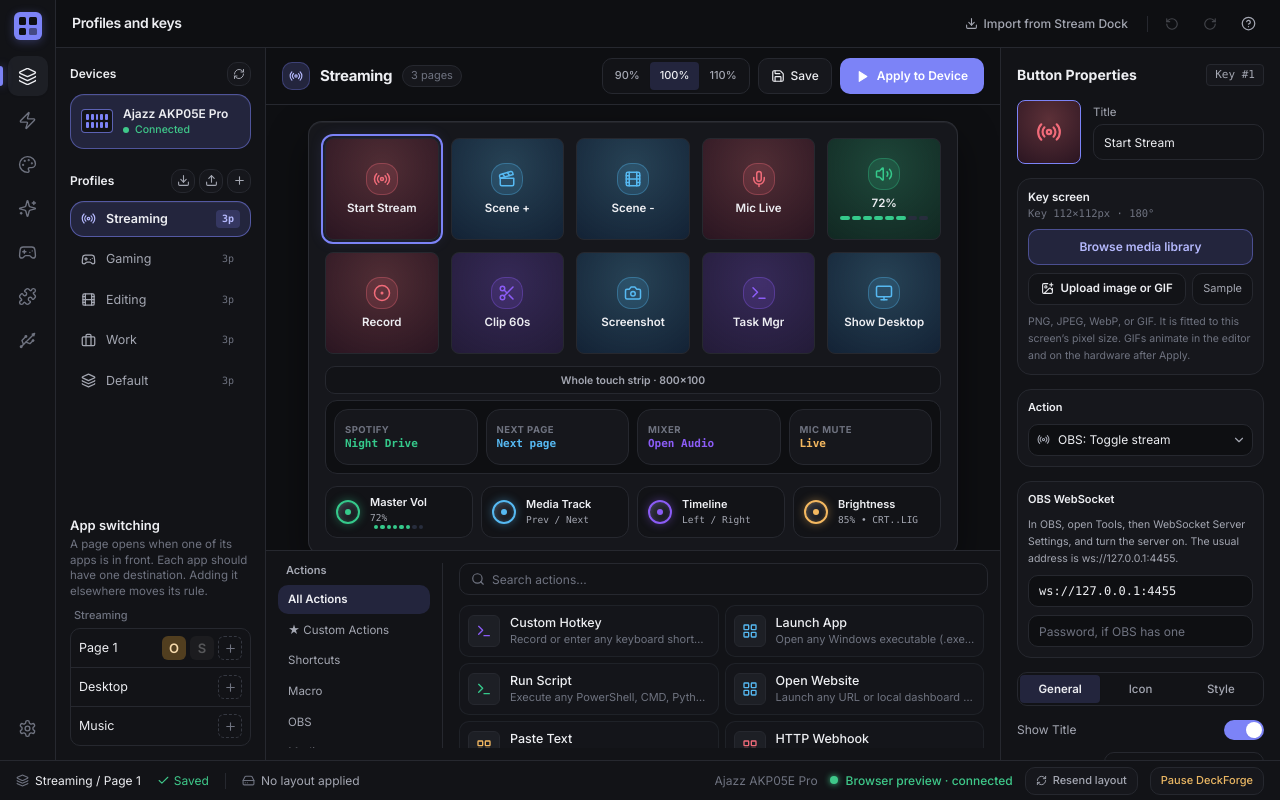
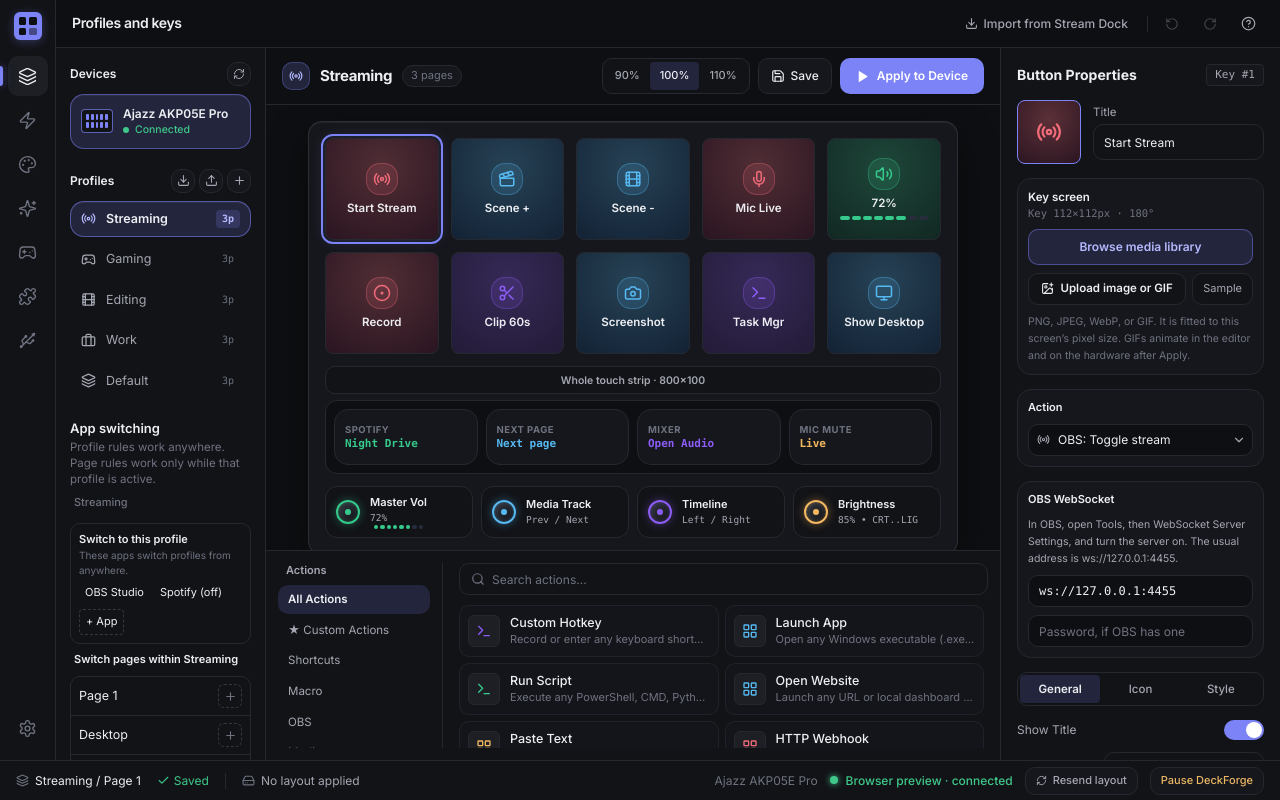
Before and after one commit to Adoxcol/deckforge, a React (Vite) app: page / in a window 1280 px wide. Built offline with nearby package versions, Linux system fonts and the light colour scheme.

Commit message:
Separate profile and page app switching rules

```diff
--- a/src/components/AppRuleList.tsx
+++ b/src/components/AppRuleList.tsx
@@ -153,6 +153,8 @@ export const AppRuleList: React.FC<Props> = ({ rules, profiles, saveRules, showP
   const [addingAt, setAddingAt] = React.useState<string | null>(null);
   const [draft, setDraft] = React.useState("");
   const [dropAt, setDropAt] = React.useState<string | null>(null);
+  const [profileDraft, setProfileDraft] = React.useState("");
+  const [addingProfile, setAddingProfile] = React.useState<string | null>(null);
   const patch = (id: string, change: Partial<AutoSwitchRule>) =>
     saveRules(rules.map((r) => (r.id === id ? { ...r, ...change } : r)));
 
@@ -172,12 +174,19 @@ export const AppRuleList: React.FC<Props> = ({ rules, profiles, saveRules, showP
     saveRules(assignUnrestrictedApp(rules, processName, profileId, pageId));
   };
 
+  const addProfileApp = (profileId: string) => {
+    const exe = profileDraft.trim();
+    if (!exe) return;
+    const processName = isAnyGame(exe) || /\.exe$/i.test(exe) ? exe : `${exe}.exe`;
+    saveRules(assignUnrestrictedApp(rules, processName, profileId, ""));
+    setProfileDraft(""); setAddingProfile(null);
+  };
   const selected = rules.find((r) => r.id === selectedId) ?? null;
   const shown = showProfileId ? profiles.filter((p) => p.id === showProfileId) : profiles;
   // Rules whose profile is gone would otherwise vanish from view while still saved.
   const homeless = rules.filter((r) => !profiles.some((p) => p.id === r.targetProfileId));
   const conflict = (r: AutoSwitchRule) => {
-    const winner = conflictingRule(rules, r);
+    const winner = conflictingRule(rules.filter(other => Boolean(other.targetPageId) === Boolean(r.targetPageId)), r);
     return winner && winner.id !== r.id ? winner : null;
   };
   const isStale = (r: AutoSwitchRule) =>
@@ -188,7 +197,7 @@ export const AppRuleList: React.FC<Props> = ({ rules, profiles, saveRules, showP
       <div>
         <div className="text-[13px] font-semibold text-[var(--text-primary)]">App switching</div>
         <p className="text-[11.5px] leading-snug text-[var(--text-muted)] mt-0.5">
-          A page opens when one of its apps is in front. Each app should have one destination. Adding it elsewhere moves its rule.
+          Profile rules work anywhere. Page rules work only while that profile is active.
         </p>
       </div>
 
@@ -203,12 +212,23 @@ export const AppRuleList: React.FC<Props> = ({ rules, profiles, saveRules, showP
 
       <div className="flex flex-col gap-3">
         {shown.map((prof) => (
-          <div key={prof.id} className="flex flex-col">
+          <div key={prof.id} className="flex flex-col gap-2">
             <div className="text-[11px] font-medium text-[var(--text-muted)] px-1 pb-1">{prof.name}</div>
+            <div className="rounded-[var(--radius-md)] border border-[var(--border-subtle)] p-2">
+              <div className="text-[11px] font-semibold text-[var(--text-primary)]">Switch to this profile</div>
+              <div className="text-[10px] text-[var(--text-muted)]">These apps switch profiles from anywhere.</div>
+              <div className="flex flex-wrap items-center gap-1 mt-1">
+                {rules.filter(r => r.targetProfileId === prof.id && !r.targetPageId).map(r => <button key={r.id} type="button" onClick={() => setSelectedId(selectedId === r.id ? null : r.id)} className="rounded bg-[var(--bg-input)] px-1.5 py-1 text-[11px]" title={`${appName(r.processName)}${r.enabled ? "" : " (off)"}`}>{appName(r.processName)}{r.enabled ? "" : " (off)"}</button>)}
+                <button type="button" onClick={() => setAddingProfile(addingProfile === prof.id ? null : prof.id)} className="rounded border border-dashed border-[var(--border-strong)] px-1.5 py-1 text-[11px]">+ App</button>
+              </div>
+              {addingProfile === prof.id && <div className="flex gap-1 mt-2"><input aria-label="App for profile switching" list="deckforge-known-apps" value={profileDraft} onChange={e => setProfileDraft(e.target.value)} onKeyDown={e => { if (e.key === "Enter") addProfileApp(prof.id); }} placeholder="Program, e.g. spotify.exe" className={field}/><button type="button" onClick={() => addProfileApp(prof.id)} className="text-xs px-2">Add</button></div>}
+              {selected && selected.targetProfileId === prof.id && !selected.targetPageId && <div className="mt-2 flex items-center gap-2 text-xs"><span>{appName(selected.processName)}</span><Switch checked={selected.enabled} onChange={enabled => patch(selected.id, {enabled})} label={`Switch to ${prof.name} for ${appName(selected.processName)}`}/><input aria-label="Only when window title contains" value={selected.windowTitleContains} placeholder="Window title (optional)" onChange={e => patch(selected.id, {windowTitleContains:e.target.value})} className={field}/><button type="button" onClick={() => { saveRules(rules.filter(r => r.id !== selected.id)); setSelectedId(null); }} className="text-[var(--status-error)]">Remove</button></div>}
+            </div>
+            <div className="text-[11px] font-semibold text-[var(--text-primary)] px-1">Switch pages within {prof.name}</div>
             <div className="flex flex-col rounded-[var(--radius-md)] border border-[var(--border-subtle)] divide-y divide-[var(--border-subtle)]">
               {prof.pages.map((pg) => {
                 const key = `${prof.id}:${pg.id}`;
-                const apps = rules.filter((r) => r.targetProfileId === prof.id && pageOf(r)?.id === pg.id);
+                const apps = rules.filter((r) => r.targetProfileId === prof.id && !!r.targetPageId && pageOf(r)?.id === pg.id);
                 return (
                   <div
                     key={pg.id}
@@ -379,7 +399,7 @@ export const PageApps: React.FC<{
   if (!page) return null;
 
   const pageOf = (r: AutoSwitchRule) => profile.pages.find((pg) => pg.id === r.targetPageId) ?? profile.pages[0];
-  const apps = rules.filter((r) => r.targetProfileId === profile.id && pageOf(r)?.id === page.id);
+  const apps = rules.filter((r) => r.targetProfileId === profile.id && !!r.targetPageId && pageOf(r)?.id === page.id);
   const selected = apps.find((r) => r.id === open);
   const patch = (id: string, change: Partial<AutoSwitchRule>) =>
     saveRules(rules.map((r) => (r.id === id ? { ...r, ...change } : r)));
--- a/src/lib/appRuleConflicts.ts
+++ b/src/lib/appRuleConflicts.ts
@@ -4,7 +4,7 @@ const processKey = (name: string) => name.trim().toLowerCase().replace(/\.exe$/,
 
 /** Unrestricted rules for one executable have one destination. Preserve title-specific rules. */
 export function assignUnrestrictedApp(rules: AutoSwitchRule[], processName: string, profileId: string, pageId: string): AutoSwitchRule[] {
-  const matching = rules.filter(rule => !rule.windowTitleContains.trim() && processKey(rule.processName) === processKey(processName));
+  const matching = rules.filter(rule => !rule.windowTitleContains.trim() && Boolean(rule.targetPageId) === Boolean(pageId) && processKey(rule.processName) === processKey(processName));
   if (matching.length === 0) return [...rules, {
     id: `rule-${crypto.randomUUID()}`, processName, windowTitleContains: "", targetProfileId: profileId,
     targetPageId: pageId, priority: Math.min(255, Math.max(0, ...rules.map(rule => rule.priority)) + 1), enabled: true,
```
Also changed, not shown: 2 other files (tests, documents, lock files or other folders).
